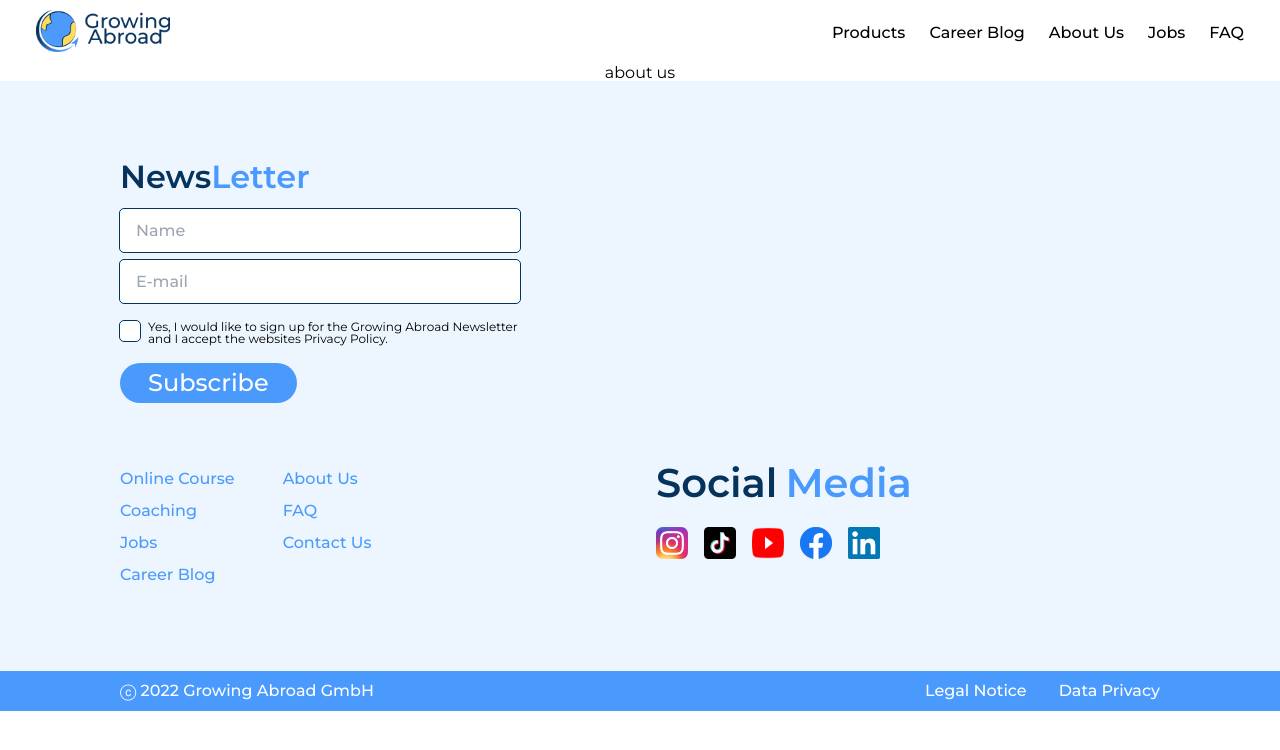
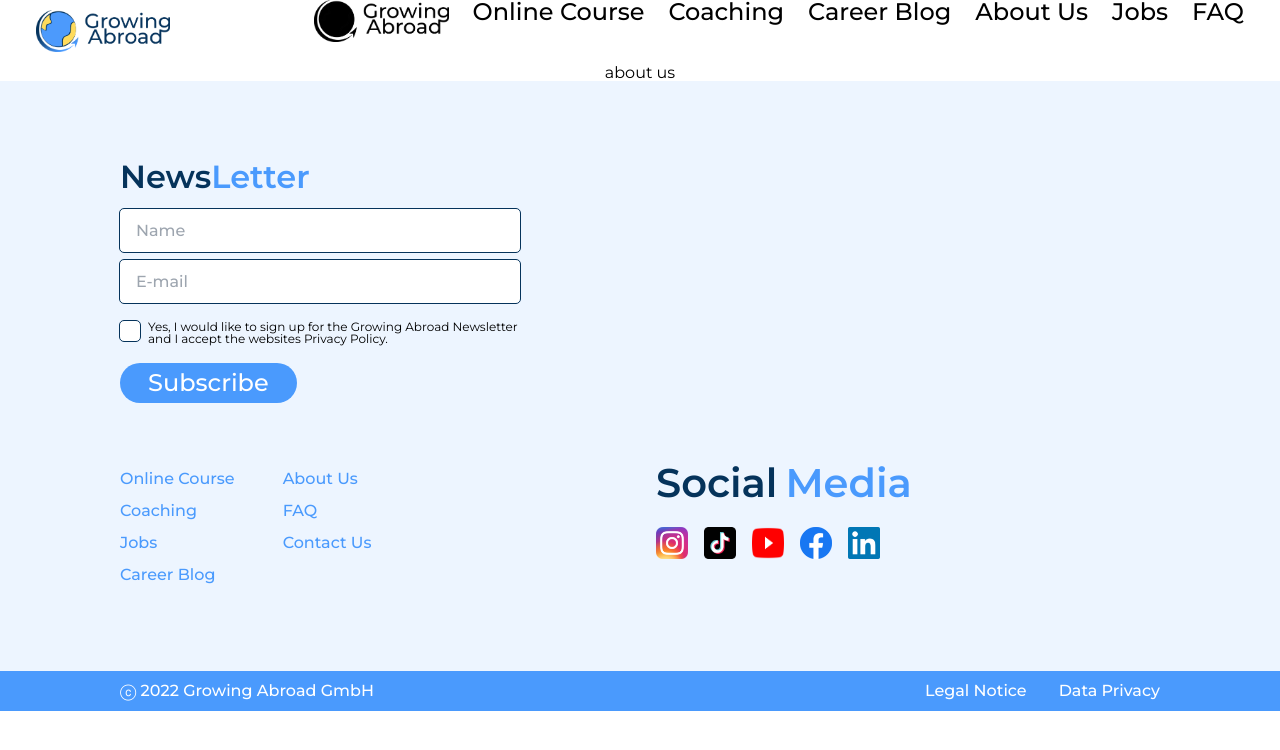
Before and after one commit to Growing-Abroad/client, a React (Vite) app: page /about-us in a window 1280 px wide. Shown: the top 750 px of the page. Built offline with nearby package versions, Linux system fonts and the light colour scheme.

Commit message:
more style fixes

```diff
--- a/src/components/Header/Header.style.ts
+++ b/src/components/Header/Header.style.ts
@@ -1,5 +1,8 @@
+import { theme } from '@/styles/theme';
 import { ComponentPropsWithoutRef } from 'react'
 import styled from 'styled-components'
+
+const { colors: { secondaryBlue } } = theme;
 
 export const StyledHeader = styled.header`
   width: 100%;
@@ -11,10 +14,9 @@ export const StyledHeader = styled.header`
   background-color: white;
 
   @media (max-width: 768px) {
-      align-items: flex-start;
-  }
+    align-items: center;
+    padding: 0 16px;
 
-  .logo {
   }
 `
 export const HeaderContent = styled.div`
@@ -34,27 +36,37 @@ export const StyledUl = styled.ul<BurgerProps>`
   list-style: none;
   display: flex;
   gap: 24px;
+  z-index: 18;
+  padding-left: 24px;
 
   li {
       font-weight: 500;
+      font-size: 1.5rem;
       cursor: pointer;
   }
 
   @media (max-width: 768px) {
     flex-direction: column;
-    background-color: #00f;
+    background-color: ${secondaryBlue};
     position: fixed;
     transform: ${(props) => props.open ? 'translate(0)' : 'translate(100%)'};
     top: 0;
     right: 0;
     height: 100vh;
-    width: 300px;
-    padding-top: 1.5rem;
+    width: 100%;
+    padding-top: 16px;
 
     li {
         color: #fff;
     }
   }
+`
+
+export const BurguerLogo = styled.img`
+  height: 42px;
+  z-index: 19;
+  width: min-content;
+  margin-bottom: 24px;
 `
 
 export const StyledBurger = styled.div<BurgerProps>`
@@ -89,7 +101,10 @@ export const StyledBurger = styled.div<BurgerProps>`
   }
 
   @media (min-width: 768px) {
-      display: none;
+    display: none;
+  }
+  @media (max-width: 768px) {
+    position: fixed;
   }
 `
 
--- a/src/components/Header/modules/Nav.tsx
+++ b/src/components/Header/modules/Nav.tsx
@@ -1,12 +1,15 @@
 import { ComponentPropsWithoutRef } from "react"
-import { StyledUl } from "../Header.style"
+import { BurguerLogo, StyledUl } from "../Header.style"
+import Logo from '@assets/growing-abroad-images/LOGO-Growing-black.webp'
 
 function Nav(props: NavProps) {
-    const {open} = props
+  const { open } = props
   return (
     <nav>
       <StyledUl open={open}>
-                    <li>Products</li>
+        <BurguerLogo src={Logo} alt="growing abroad logo" />
+        <li>Online Course</li>
+        <li>Coaching</li>
         <li>Career Blog</li>
         <li>About Us</li>
         <li>Jobs</li>
```
Also changed, not shown: src/assets/growing-abroad-images/LOGO-Growing-black.webp (added). Lines whose indentation alone changed are shown as unchanged.
